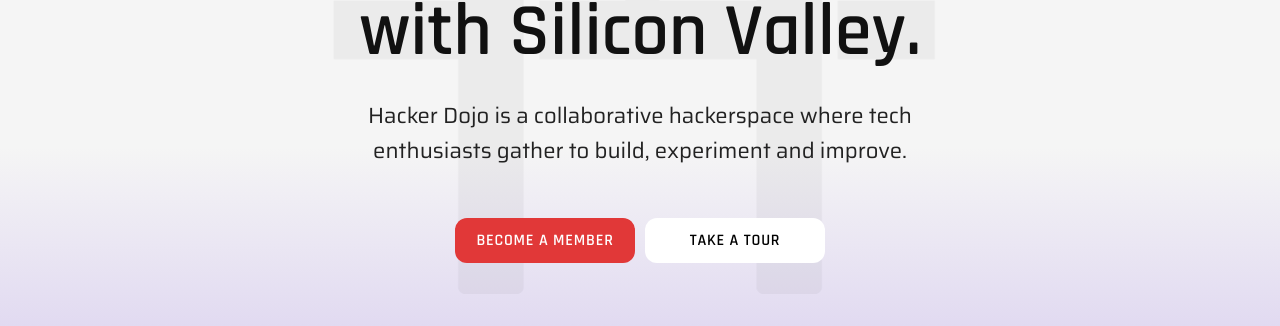
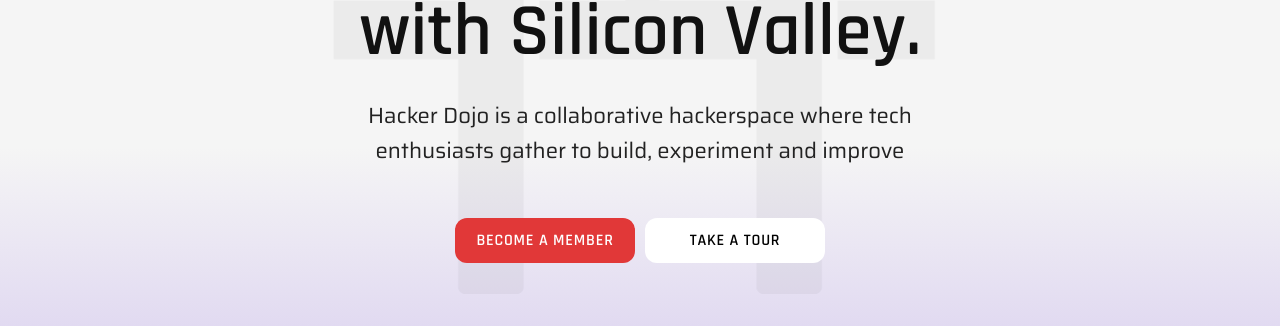
Before and after one commit to hd-admin/hackerdojo.org, a Jekyll site: the page built from index.html, in a window 1280 px wide and 900 px high. Shown: the part 281-607 px from the top of the window. Built offline with Jekyll 4.4.1, drawn with Linux system fonts in a browser that asks for light colours.

```diff
--- a/pages/home/hero.html
+++ b/pages/home/hero.html
@@ -9,9 +9,9 @@
 			<div class="clear"></div>
 
 			<div id="hero-title">The best place to connect with Silicon Valley.</div>
-			<div id="hero-title-mobile">Connect with Silicon Valley.</div>
+			<div id="hero-title-mobile">Connect with Silicon Valley</div>
 
-			<div id="hero-description">Hacker Dojo is a collaborative hackerspace where tech enthusiasts gather to build, experiment and improve.</div>
+			<div id="hero-description">Hacker Dojo is a collaborative hackerspace where tech enthusiasts gather to build, experiment and improve</div>
 
 			<div id="hero-links">
 				<a href="https://hackerdojo.spaces.nexudus.com/?public&" class="button button-red">Become a member</a>
```
